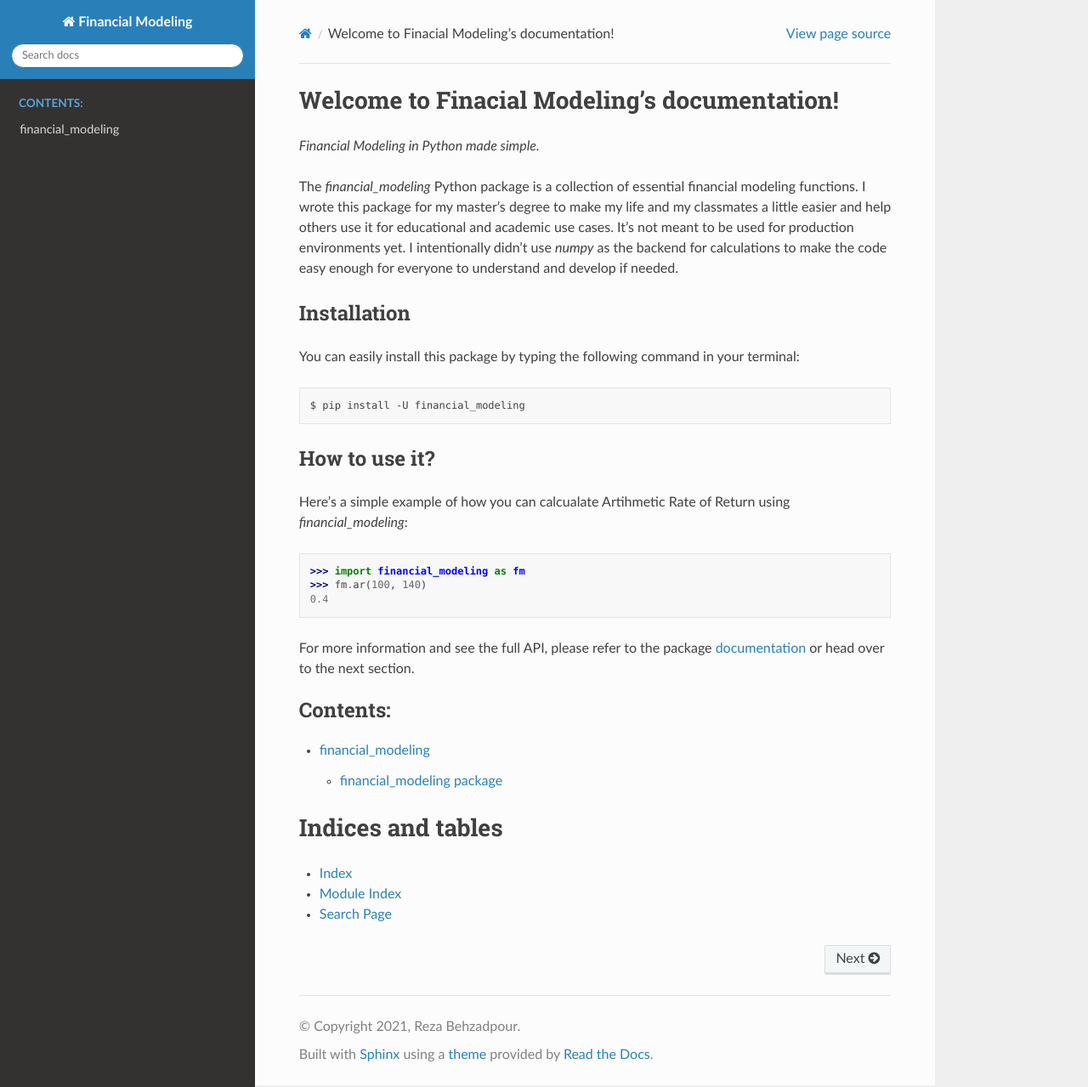
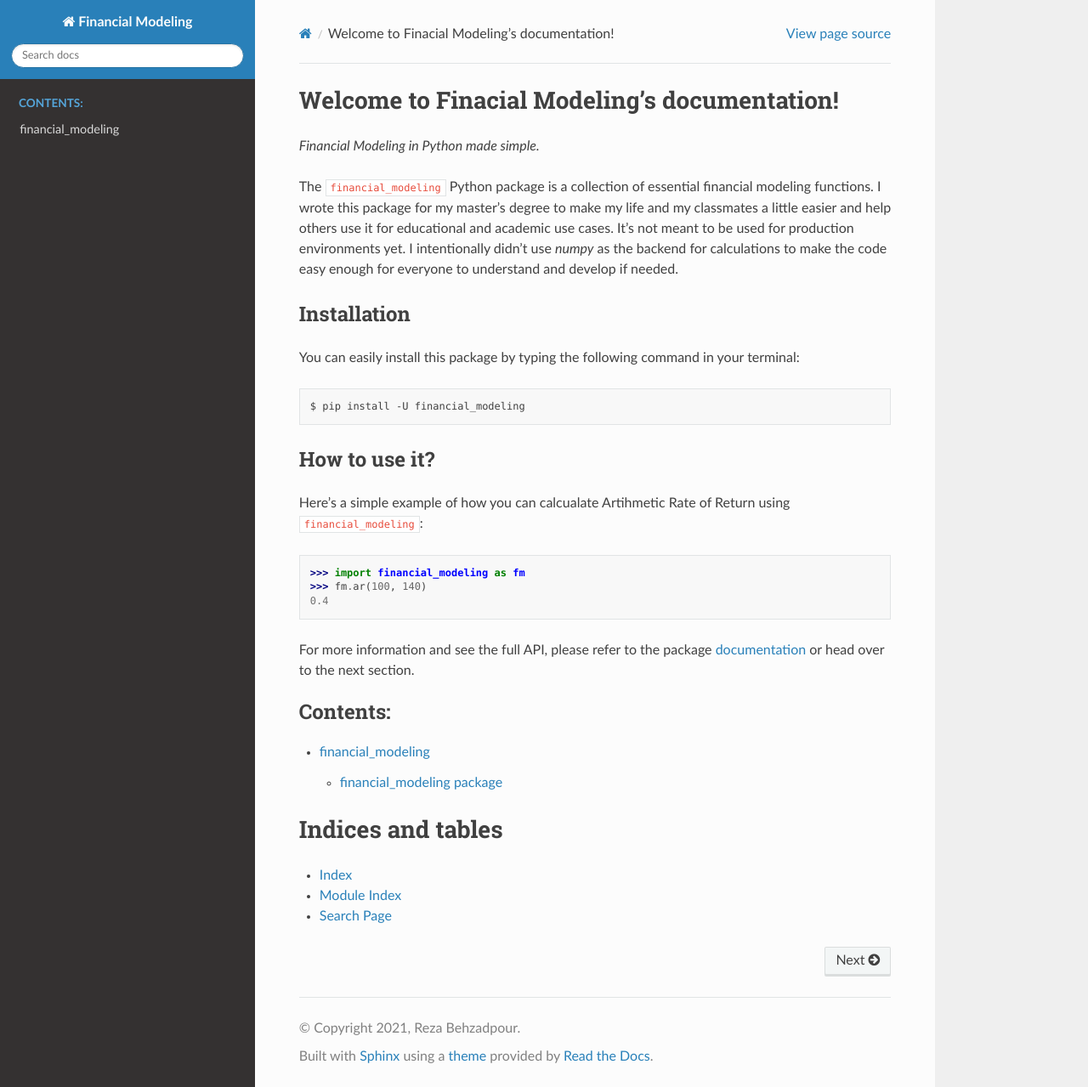
Before and after one commit to RezaBehzadpour/malee, a Sphinx documentation site: the page built from docs/index.rst, in a window 1280 px wide and 1279 px high. Shown: the whole window at 85% size. Built offline with Sphinx 7.4.7 and the Read the Docs theme 2.0.0, drawn with Linux system fonts in a browser that asks for light colours.

Commit message:
fix(readthedocs): Fixing readthedocs problem

```diff
--- a/docs/index.rst
+++ b/docs/index.rst
@@ -8,7 +8,7 @@ Welcome to Finacial Modeling's documentation!
 
 *Financial Modeling in Python made simple.*
 
-The `financial_modeling` Python package is a collection of
+The ``financial_modeling`` Python package is a collection of
 essential financial modeling functions. I wrote this package
 for my master's degree to make my life and my classmates a
 little easier and help others use it for educational and
@@ -29,7 +29,7 @@ in your terminal:
 How to use it?
 ##############
 Here's a simple example of how you can calcualate Artihmetic Rate of
-Return using `financial_modeling`:
+Return using ``financial_modeling``:
 
 .. code-block:: python
 
```
Also changed, not shown: other parts of docs/index.rst (+2 -2 lines), docs/financial_modeling.rst (renamed from docs/source/financial_modeling.rst), docs/modules.rst (renamed from docs/source/modules.rst).
